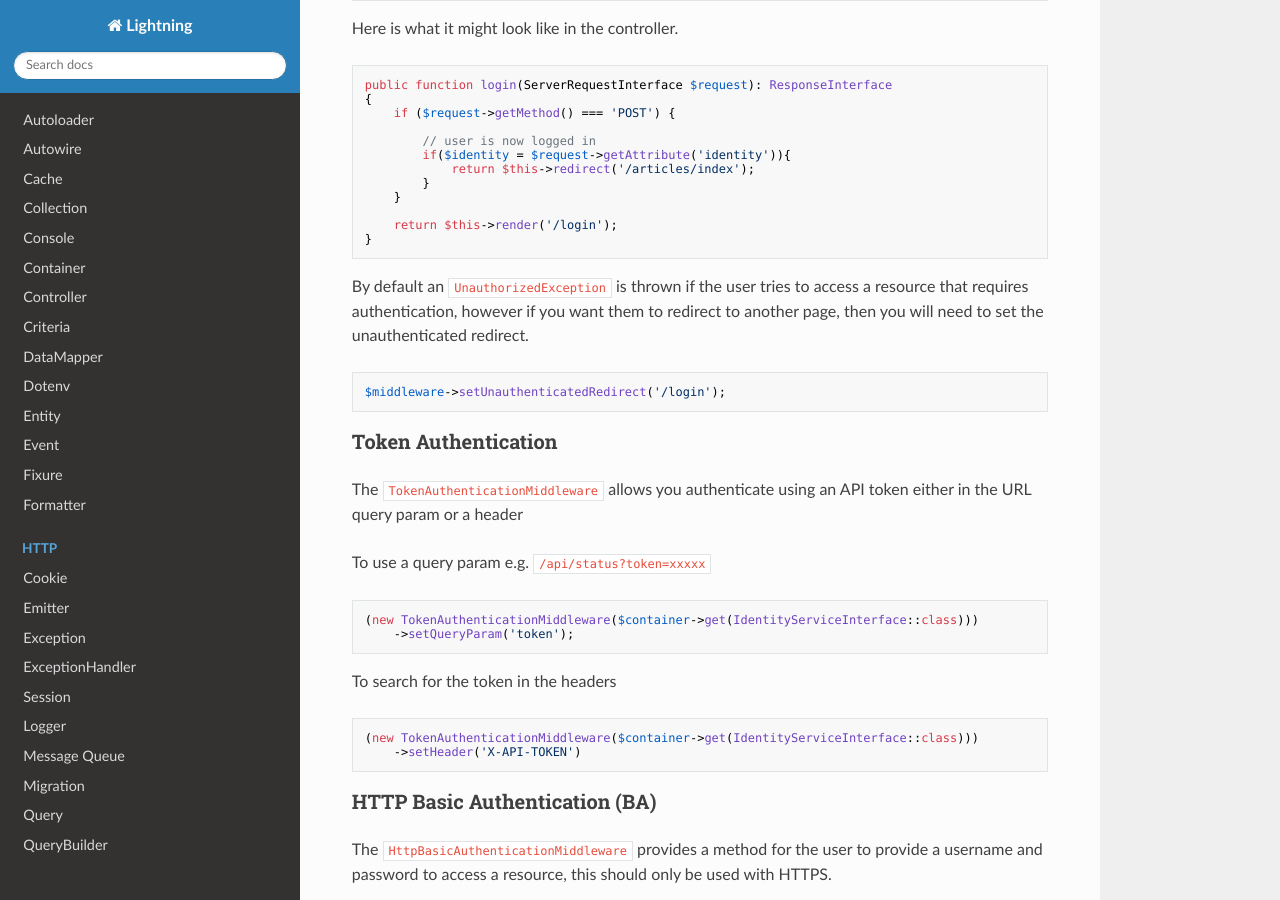
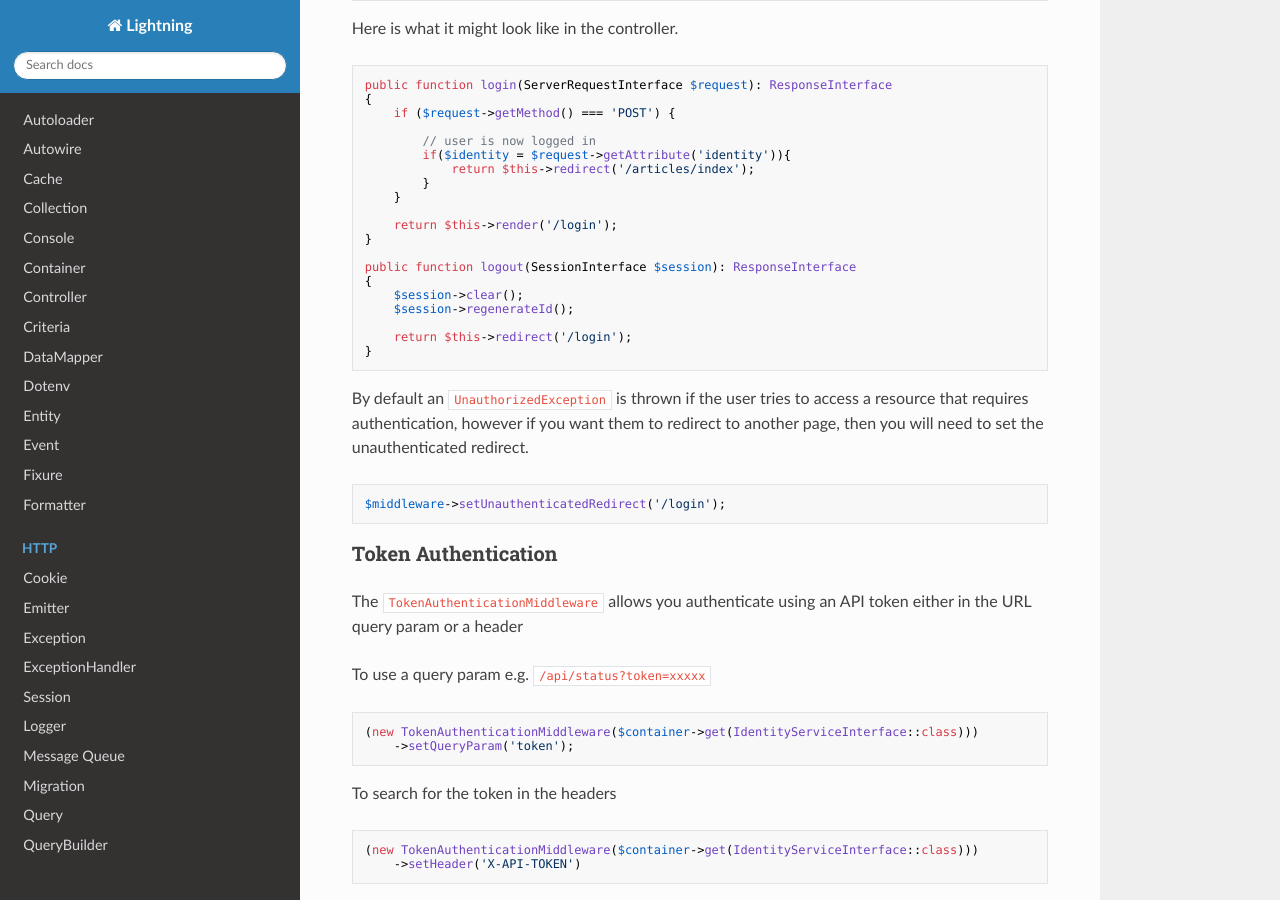
Before and after one commit to jamielsharief/lightning, an MkDocs documentation site: the page built from docs/http/authentication.md, in a window 1280 px wide and 900 px high, scrolled down 1177 px. Built offline with MkDocs 1.6.1, drawn with Linux system fonts in a browser that asks for light colours; nearby versions of some CDN libraries.

Commit message:
fixed errors and improved docs

````diff
--- a/docs/http/authentication.md
+++ b/docs/http/authentication.md
@@ -56,6 +56,14 @@ public function login(ServerRequestInterface $request): ResponseInterface
     }
 
     return $this->render('/login');
+}
+
+public function logout(SessionInterface $session): ResponseInterface
+{
+    $session->clear();
+    $session->regenerateId();
+
+    return $this->redirect('/login');
 }
 ```
 
````
Also changed, not shown: docs/orm.md (+2 -2 lines).
